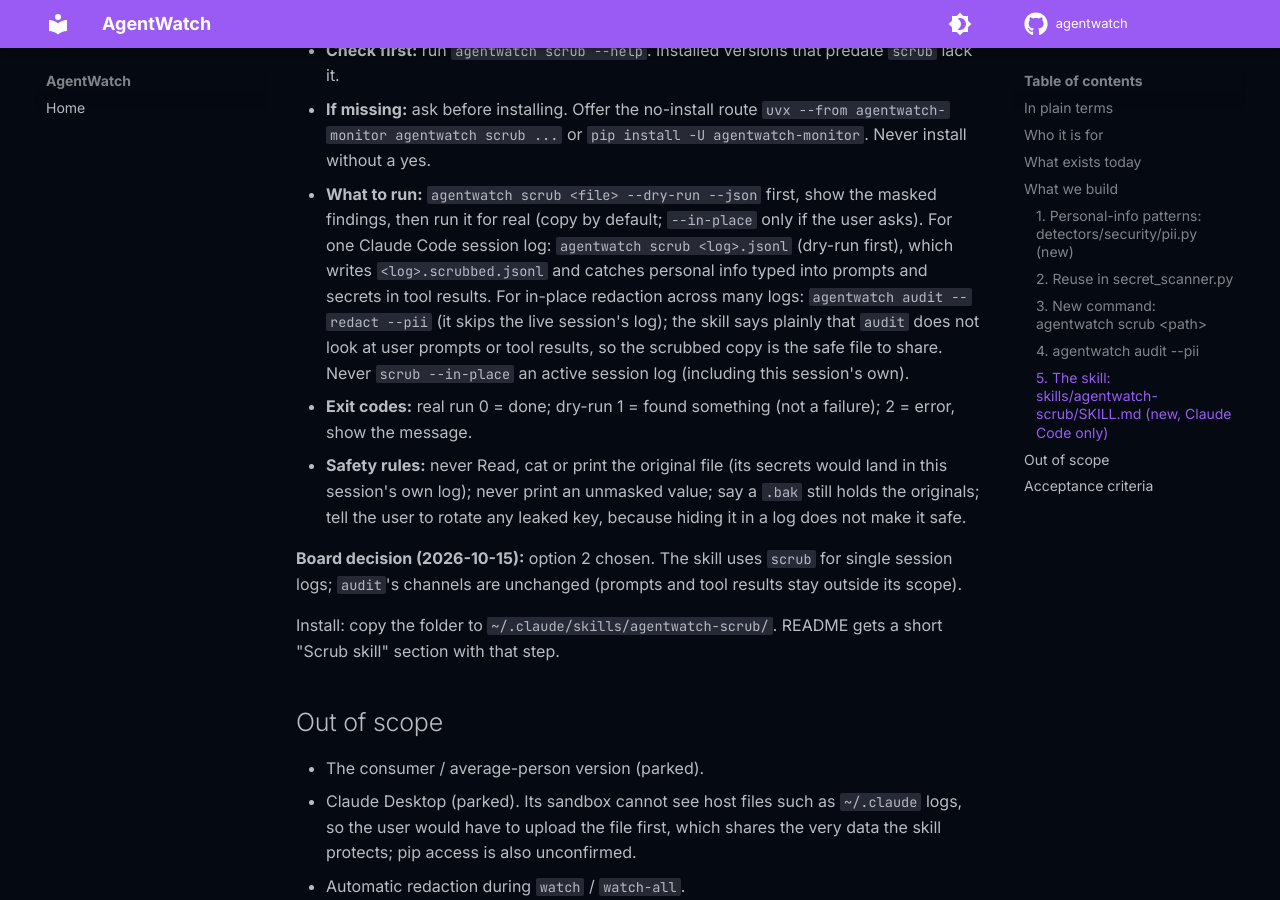
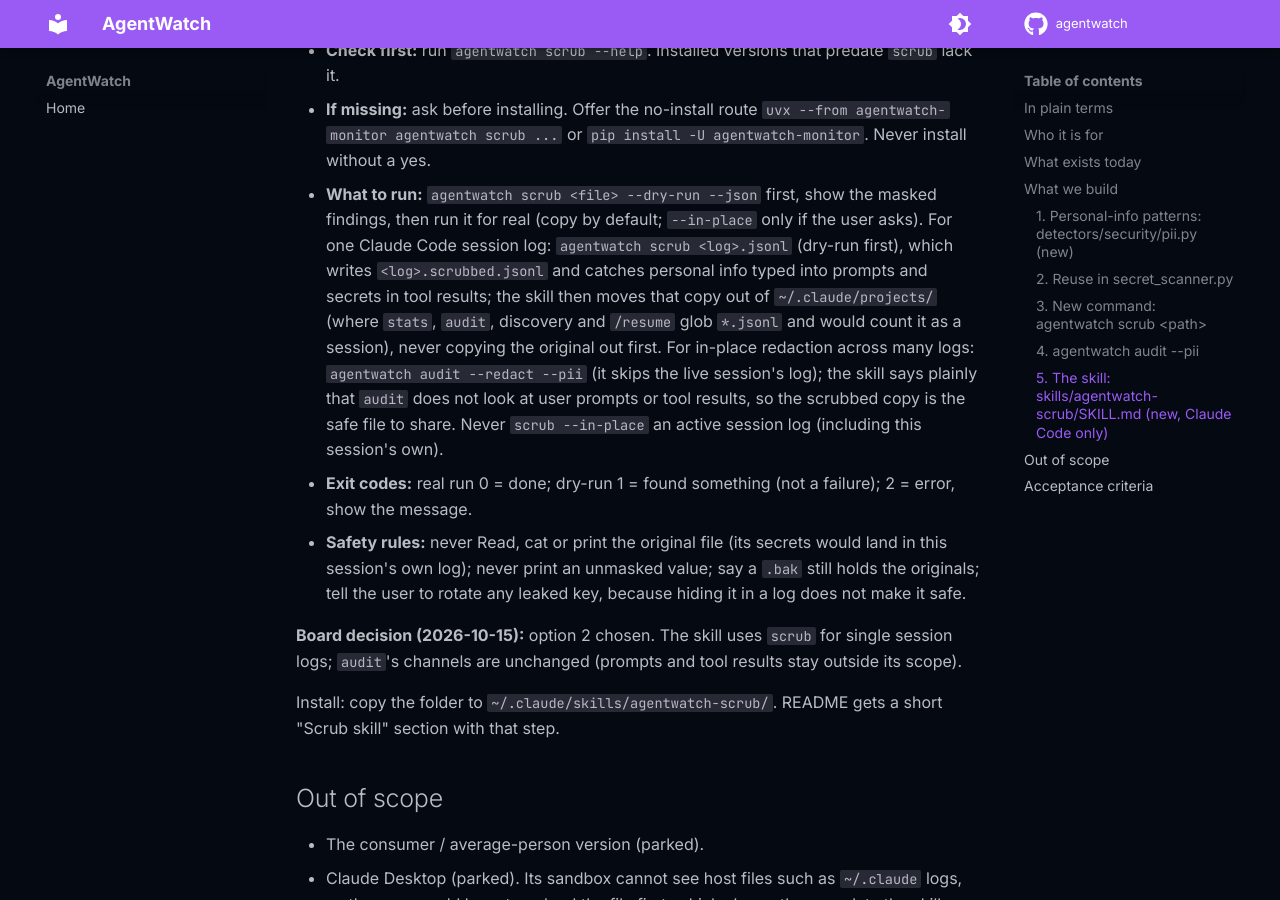
Before and after one commit to LoomLabs-Venture-Studio/agentwatch, an MkDocs documentation site: the page built from docs/superpowers/specs/2026-10-15-agentwatch-scrub-skill-design.md, in a window 1280 px wide and 900 px high, scrolled down 3700 px. Built offline with MkDocs 1.6.1 and Material for MkDocs 9.7.7, drawn with Linux system fonts in a browser that asks for light colours; comment, search, counter and statistics services are not loaded.

Commit message:
docs(skill): move a scrubbed session log out of the projects folder
A <log>.scrubbed.jsonl left in ~/.claude/projects/ is globbed as another
session by stats, audit, discovery and /resume.

Co-Authored-By: Claude Opus 5.5 <noreply@anthropic.com>

```diff
--- a/docs/superpowers/specs/2026-10-15-agentwatch-scrub-skill-design.md
+++ b/docs/superpowers/specs/2026-10-15-agentwatch-scrub-skill-design.md
@@ -137,7 +137,10 @@ One `SKILL.md` (frontmatter `name`, `description`) that tells Claude:
   if the user asks). For one Claude Code session log:
   `agentwatch scrub <log>.jsonl` (dry-run first), which writes
   `<log>.scrubbed.jsonl` and catches personal info typed into prompts and
-  secrets in tool results. For in-place redaction across many logs:
+  secrets in tool results; the skill then moves that copy out of
+  `~/.claude/projects/` (where `stats`, `audit`, discovery and `/resume`
+  glob `*.jsonl` and would count it as a session), never copying the
+  original out first. For in-place redaction across many logs:
   `agentwatch audit --redact --pii` (it skips the live session's log); the
   skill says plainly that `audit` does not look at user prompts or tool
   results, so the scrubbed copy is the safe file to share. Never
```
Also changed, not shown: README.md (+2 -1 lines), skills/agentwatch-scrub/SKILL.md (+11 -0 lines), 1 other file.
